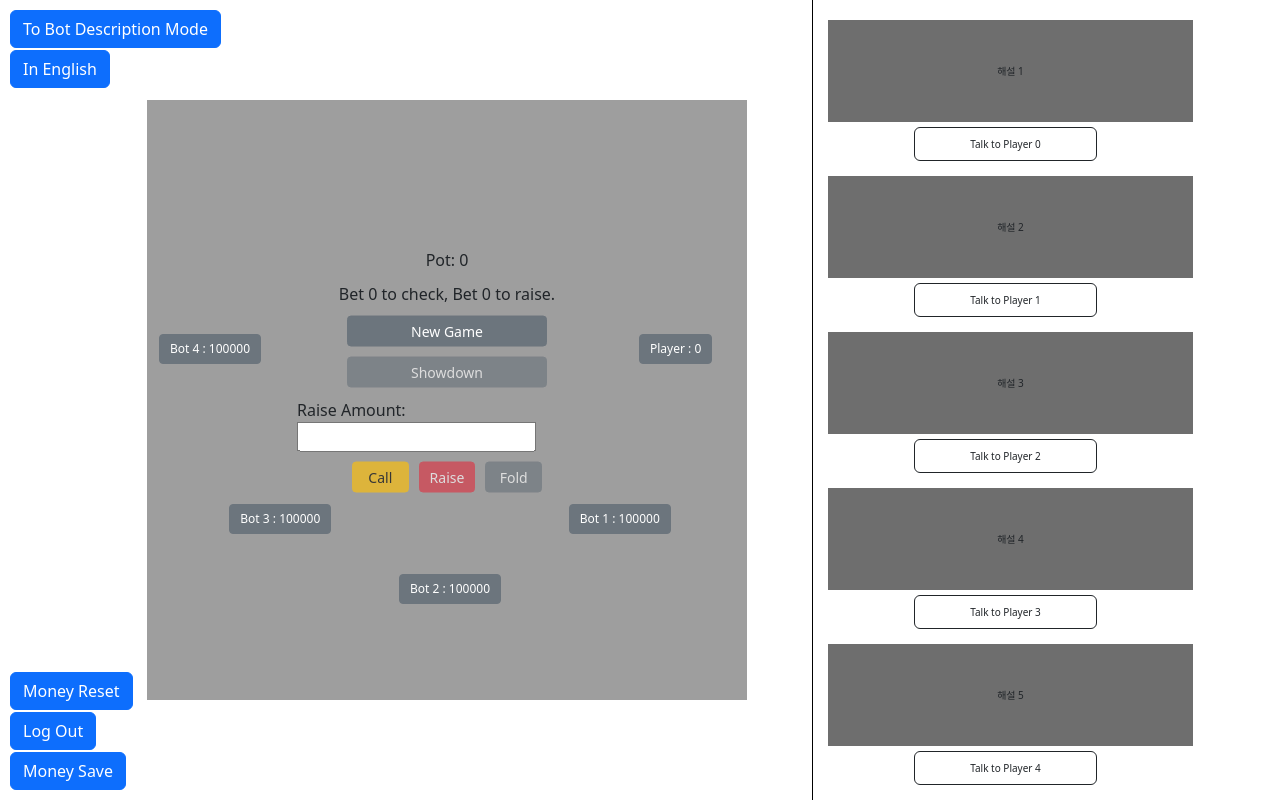
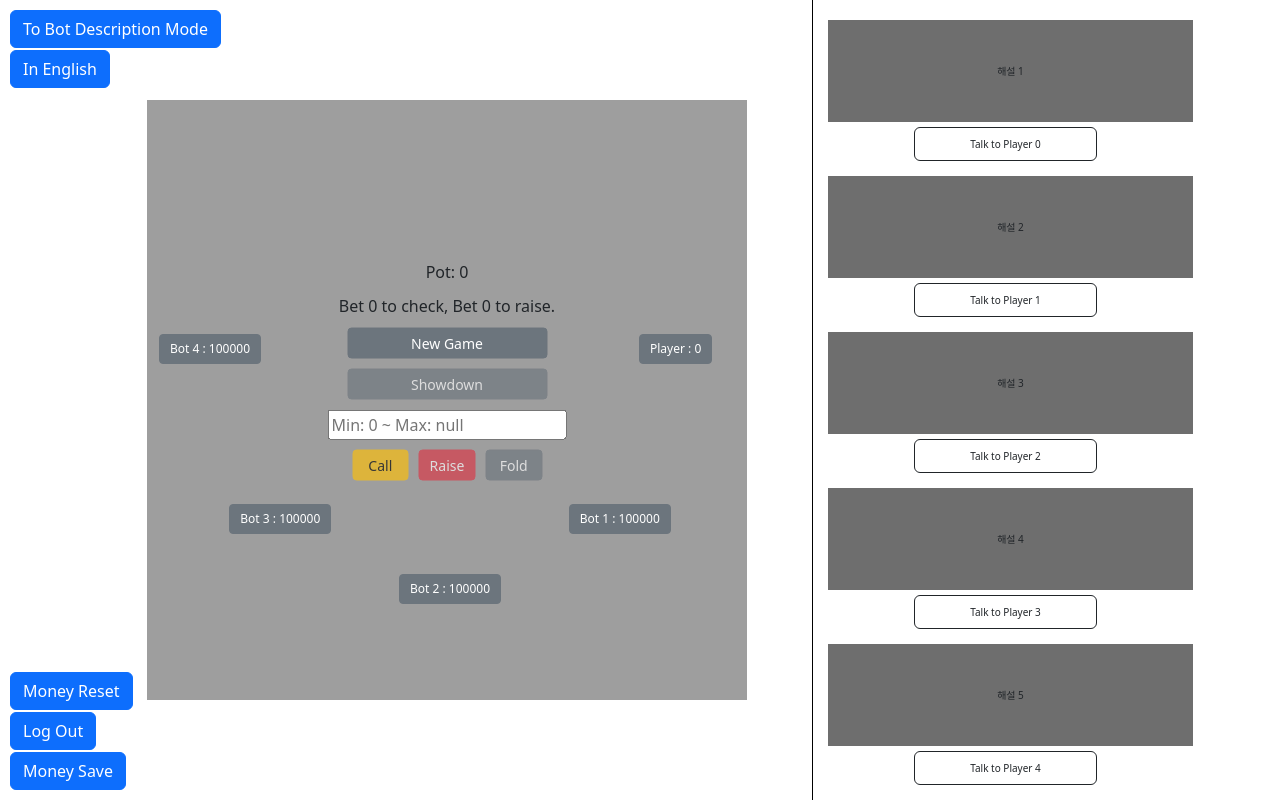
Before and after one commit to Gosu-Choi/FiveCards-Trainer, a React (Create React App) app in the folder FiveCard/client/: page /Holdem in a window 1280 px wide. Built offline with nearby package versions, Linux system fonts and the light colour scheme; sample sign-in values are in the browser's storage.

Commit message:
placeholder has been updated

```diff
--- a/FiveCard/client/src/Holdem.js
+++ b/FiveCard/client/src/Holdem.js
@@ -250,9 +250,10 @@ function Holdem() {
           setMoneys(prevMoneys => {
             const newMoney = [...prevMoneys];
             newMoney[winner] = newMoney[winner] + potRef.current;
-            moneysRef.current = newMoney;
             return newMoney;
           })
+          let temp = [...moneysRef.current];
+          moneysRef.current[winner] = temp[winner] + potRef.current;
           setPot(0);
           potRef.current = 0;
         }
@@ -848,19 +849,16 @@ function Holdem() {
             Showdown
           </button>
           <div className="raise-input-container">
-            <label htmlFor="raiseAmount">Raise Amount: </label>
             <input
-              id="raiseAmount"
-              type="number"
-              className="raise-input"
-              value={raiseAmount}
-              onChange={(e) => {
-                  setRaiseAmount(e.target.value)
-                  raiseAmountRef.current = e.target.value
-                }
-              }
-              min={Math.max(potRef.current)} // 최소 레이즈 금액 설정
-              max={moneysRef.current[0]} // 플레이어 보유 금액을 초과할 수 없음
+            id="raiseAmount"
+            type="number"
+            className="raise-input"
+            value={raiseAmount}
+            onChange={(e) => {
+                setRaiseAmount(e.target.value);
+                raiseAmountRef.current = e.target.value;
+            }}
+            placeholder={`Min: ${Math.max(potRef.current)} ~ Max: ${moneysRef.current[0]}`} // ✅ 회색 플레이스홀더 추가
             />
           </div>
           <div className="action-buttons">
```
Also changed, not shown: 7 other files (tests, documents, lock files or other folders).
